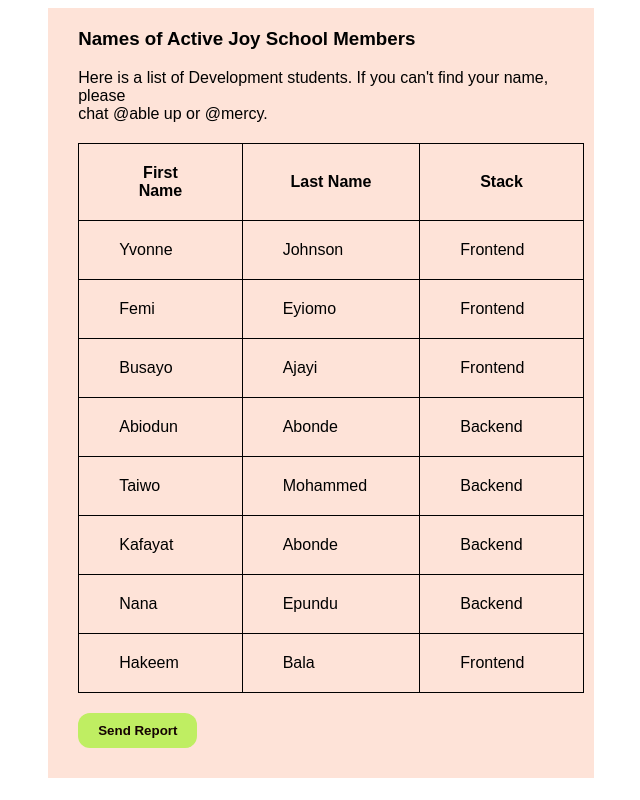
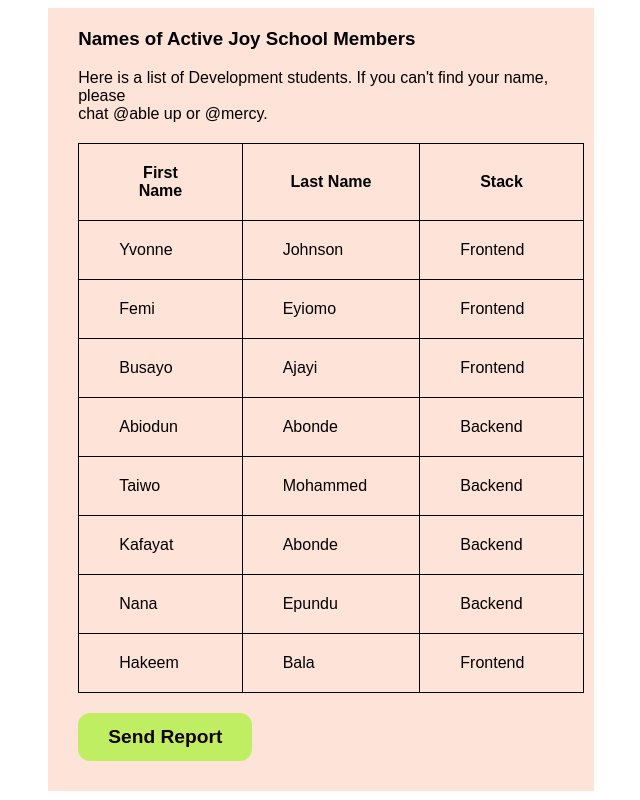
Before and after one commit to raregem/TJP-3-task-4, a plain HTML site: page index.html in a window 1280 px wide. Shown: the whole page, without its empty margins (319-959 px from the left). Drawn offline with Linux system fonts and the light colour scheme.

Commit message:
Add files via upload

```diff
--- a/style.css
+++ b/style.css
@@ -40,10 +40,11 @@ td {
 button {
   margin-top: 20px;
   margin-bottom: 10px;
-  padding: 10px 20px;
+  padding: 13px 30px;
   background-color: rgb(191, 238, 98);
   color: rgb(20, 2, 2);
   border-radius: 12px;
+  font-size: larger;
   font-weight: bold;
   border-style: none;
 }
```
